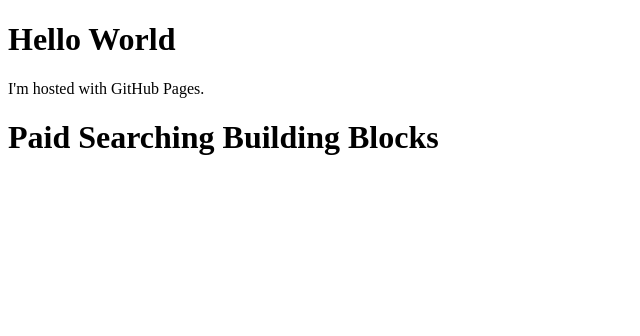
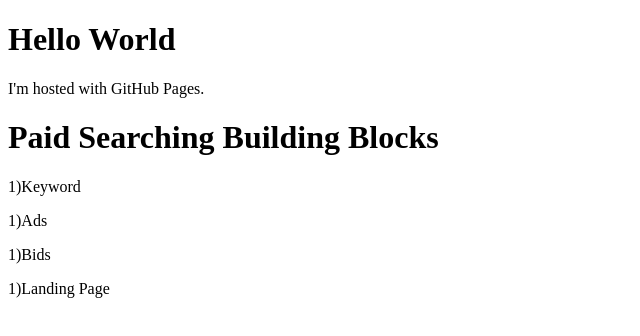
Before and after one commit to camillearce/camillearce.github.io, a plain HTML site: page index.html in a window 1280 px wide. Shown: the whole page, without its empty margins (0-640 px from the left). Drawn offline with Linux system fonts and the light colour scheme.

Commit message:
Update index.html

```diff
--- a/index.html
+++ b/index.html
@@ -6,3 +6,7 @@
 </body>
 </html>
 <h1>Paid Searching Building Blocks</h1>
+<p>1)Keyword</p>
+<p>1)Ads</p>
+<p>1)Bids</p>
+<p>1)Landing Page</p>
```
